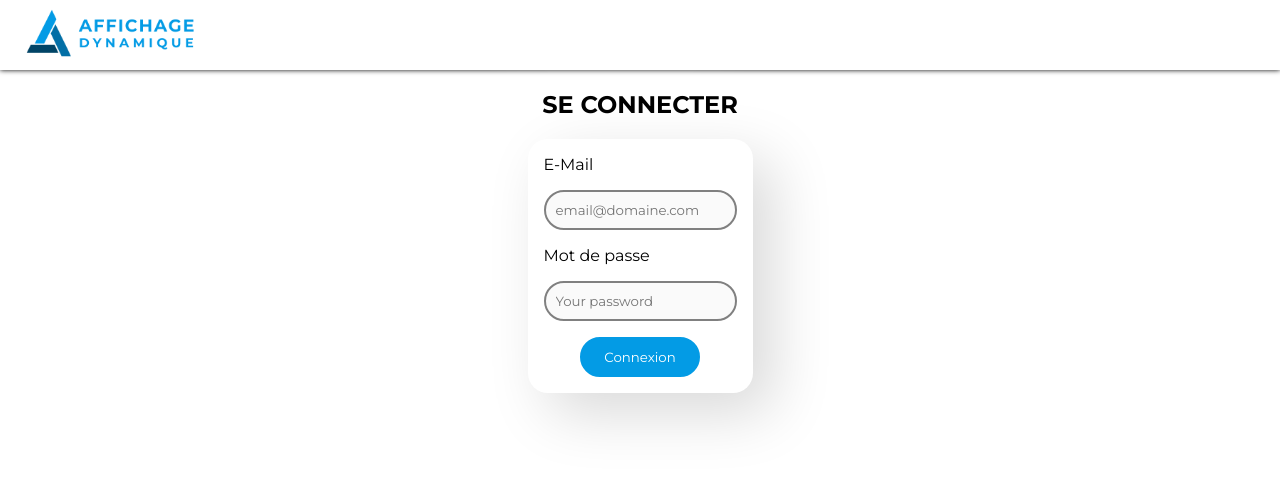
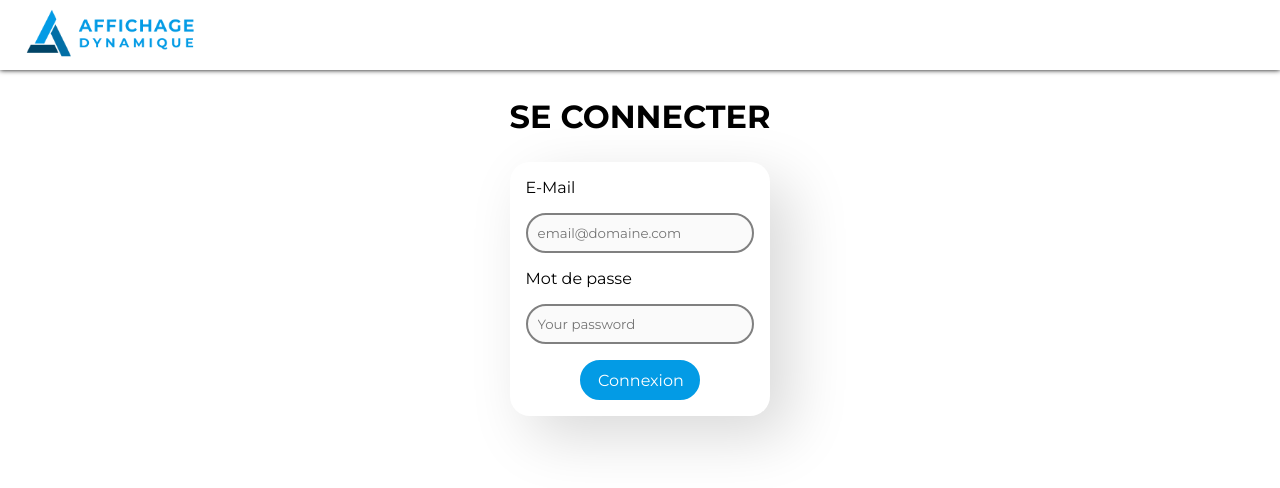
Before and after one commit to WZidane/affichage-dynamique, a Vue app: page /se-connecter in a window 1280 px wide. Shown: the top 488 px of the page. Built offline with nearby package versions, Linux system fonts and the light colour scheme.

Commit message:
button CSS fixed

```diff
--- a/src/assets/main.css
+++ b/src/assets/main.css
@@ -53,13 +53,14 @@ button {
   min-width: 40px;
   min-height: 40px;
   color: var(--blue1);
-  padding: 5px 10px;
+  padding: 5px 1em;
   cursor: pointer;
   transition: all 0.3s ease;
   outline: none;
   border-radius: 20px;
   border: 2px solid var(--blue1);
   background: var(--white);
+  font-size: medium;
 }
 .is-primary {
   background: var(--blue1);
@@ -82,6 +83,7 @@ button:hover {
 
 h1{
   text-align: center;
+  font-size: xx-large;
 }
 
 .navbar{
@@ -113,7 +115,7 @@ form {
   border-radius: 20px;
   box-shadow: 20px 20px 60px #d9d9d9,-20px -20px 60px #fff;
   max-width: 480px;
-  margin: 0 auto;
+  margin: 1em auto;
 }
 
 .field{
--- a/src/views/SettingsView.vue
+++ b/src/views/SettingsView.vue
@@ -75,8 +75,8 @@ async function getDeviceInformation() {
     </div>
     <!-- <h3>L'url : {{ token.state.BASE }}{{ token.state.OBJ }}</h3> -->
 
-    <button class="is-primary">
-        <RouterLink to="UpdateDevice">Mettre à jour</RouterLink>
+    <button class="is-primary" @click="$router.push('UpdateDevice')">
+        Mettre à jour
     </button>
 </template>
 <style scoped>
```
